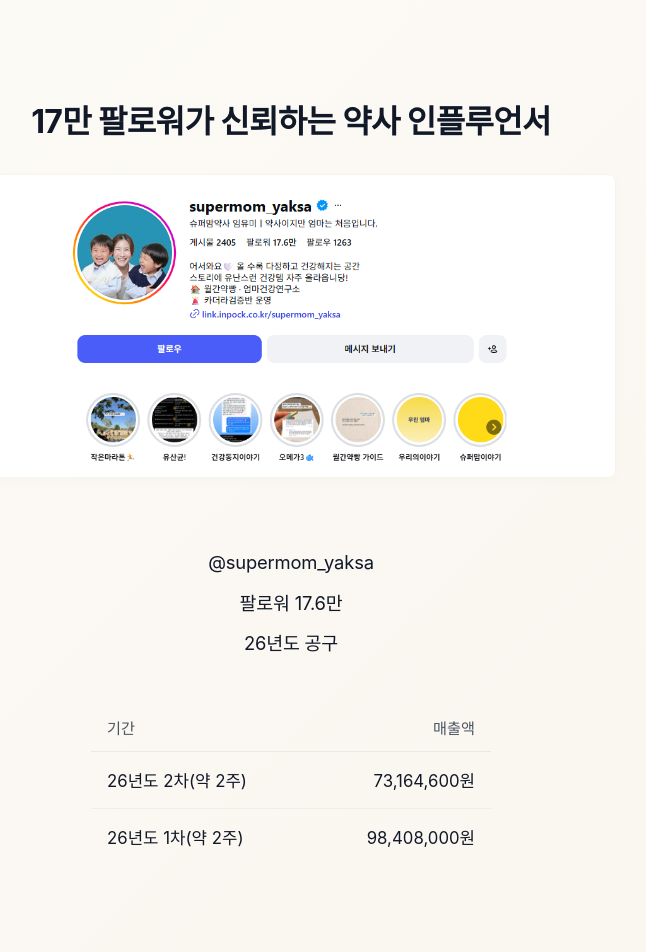
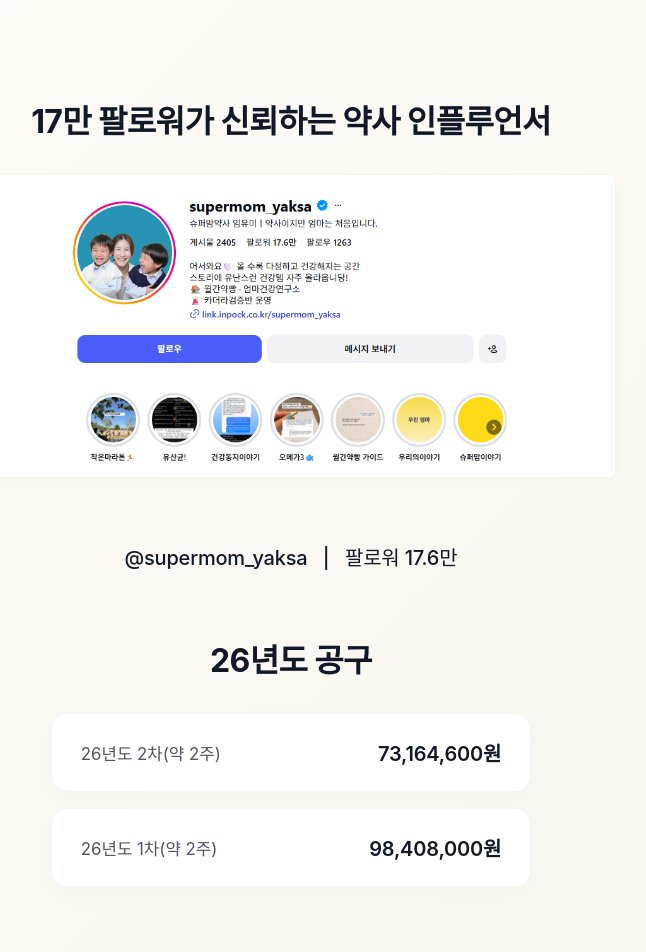
Before and after one commit to pro2-gif/influencer, a React (Vite) app in the folder web/: page / in a window 1280 px wide. Shown: the top 952 px of the page, without its empty margins (349-995 px from the left). Built offline with nearby package versions, Linux system fonts and the light colour scheme; a web font is replaced by a local one.

Commit message:
style: 상단 레이아웃 분할 및 매출액 디자인 심플화 개선

```diff
--- a/web/src/components/HeroSection.jsx
+++ b/web/src/components/HeroSection.jsx
@@ -15,30 +15,23 @@ function HeroSection() {
 
         {/* 하단: 정보 텍스트 및 표 */}
         <div className="info-col">
-          <ul className="info-list">
-            <li>@supermom_yaksa</li>
-            <li>팔로워 17.6만</li>
-            <li>26년도 공구</li>
-          </ul>
+          <div className="info-text-group">
+            <p className="info-title">@supermom_yaksa &nbsp;&nbsp;|&nbsp;&nbsp; 팔로워 17.6만</p>
+          </div>
 
-          <table className="revenue-table">
-            <thead>
-              <tr>
-                <th>기간</th>
-                <th>매출액</th>
-              </tr>
-            </thead>
-            <tbody>
-              <tr>
-                <td>26년도 2차(약 2주)</td>
-                <td>73,164,600원</td>
-              </tr>
-              <tr>
-                <td>26년도 1차(약 2주)</td>
-                <td>98,408,000원</td>
-              </tr>
-            </tbody>
-          </table>
+          <div className="revenue-section">
+            <h3 className="revenue-title">26년도 공구</h3>
+            <div className="revenue-list">
+              <div className="revenue-card">
+                <span className="period">26년도 2차(약 2주)</span>
+                <span className="amount">73,164,600원</span>
+              </div>
+              <div className="revenue-card">
+                <span className="period">26년도 1차(약 2주)</span>
+                <span className="amount">98,408,000원</span>
+              </div>
+            </div>
+          </div>
         </div>
 
       </div>
--- a/web/src/index.css
+++ b/web/src/index.css
@@ -148,65 +148,73 @@ body {
   padding-top: 1rem;
 }
 
-.info-list {
-  display: flex;
-  flex-direction: column;
-  align-items: center;
-  list-style: none;
-  font-size: 1.15rem;
-  line-height: 2.2;
-  margin-bottom: 2.5rem;
+.info-text-group {
+  text-align: center;
+  margin-bottom: 3rem; /* 카드 영역과의 간격 */
+}
+
+.info-title {
+  font-size: 1.25rem;
+  font-weight: 500;
   color: var(--text-primary);
-  font-weight: 400; /* 심플하고 가볍게 */
+  margin-bottom: 1rem;
   letter-spacing: -0.01em;
 }
 
-.info-list li {
-  position: relative;
-  padding-left: 0; /* 중앙 정렬을 위해 왼쪽 패딩 제거 */
+.revenue-section {
+  width: 100%;
+  max-width: 480px;
+  margin: 0 auto;
 }
 
-.info-list li::before {
-  display: none; /* 불릿 기호 제거 */
+.revenue-title {
+  font-size: 2rem; /* 훨씬 크게 */
+  color: var(--text-primary); /* 진한 색상으로 변경 */
+  text-align: center;
+  margin-bottom: 2rem;
+  font-weight: 700; /* 더 굵게 */
+  letter-spacing: -0.02em;
 }
 
-.revenue-table {
-  width: 100%;
-  max-width: 400px;
-  border-collapse: collapse;
-  background: transparent;
+.revenue-list {
+  display: flex;
+  flex-direction: column;
+  gap: 1rem; /* 카드 사이 간격 */
 }
 
-.revenue-table th {
-  padding: 0.8rem 1rem;
-  font-weight: 500;
-  color: var(--text-secondary);
-  border-bottom: 1px solid rgba(0,0,0,0.06);
-  text-align: left;
-  font-size: 0.95rem;
+.revenue-card {
+  display: flex;
+  justify-content: space-between;
+  align-items: center;
+  padding: 1.5rem 1.8rem;
+  background: #ffffff; /* 깔끔한 흰색 카드 */
+  border: 1px solid rgba(0, 0, 0, 0.04);
+  border-radius: 16px;
+  box-shadow: 0 8px 24px rgba(0, 0, 0, 0.02); /* 매우 부드러운 그림자 */
+  transition: transform 0.2s ease, box-shadow 0.2s ease;
 }
 
-.revenue-table td {
-  padding: 1rem;
-  text-align: left;
-  border-bottom: 1px solid rgba(0,0,0,0.04);
+.revenue-card:hover {
+  transform: translateY(-2px);
+  box-shadow: 0 12px 30px rgba(0, 0, 0, 0.04);
+}
+
+.revenue-card .period {
   font-size: 1.05rem;
-  color: var(--text-primary);
+  color: var(--text-secondary);
   font-weight: 400;
 }
 
-.revenue-table th:last-child,
-.revenue-table td:last-child {
-  text-align: right;
-}
-
-.revenue-table tbody tr:last-child td {
-  border-bottom: none;
+.revenue-card .amount {
+  font-size: 1.25rem;
+  font-weight: 600;
+  color: var(--text-primary);
+  letter-spacing: -0.01em;
 }
 
 /* Masonry Gallery */
 .gallery-section {
-  margin-bottom: 4rem;
+  padding: 4rem 0;
 }
 
 .gallery-title {
```
